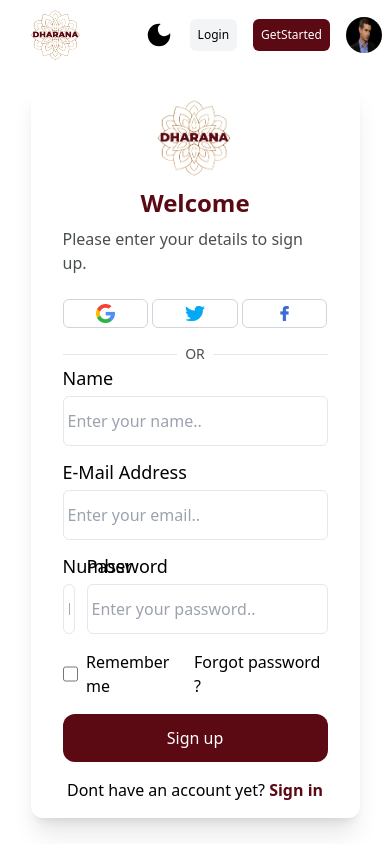
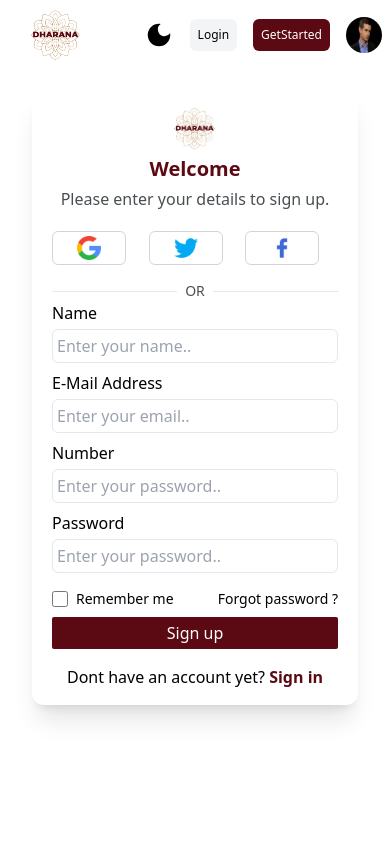
Before and after one commit to srinathlee/BlogsiteFrontend, a React (Create React App) app: page /register in a window 390 px wide. Built offline with nearby package versions, Linux system fonts and the light colour scheme.

Commit message:
responsive changes of mobile

```diff
--- a/src/components/register.js
+++ b/src/components/register.js
@@ -7,62 +7,62 @@ import { Link } from "react-router-dom";
 
 const Register = () => {
   return (
-    <div className="dark:bg-black  flex px-8 flex-row justify-center items-center h-[90vh] login-bg-container">
-      <div className="px-8 py-4 max-w-450px] w-[500px] h-fit shadow-xl rounded-xl bg-white  dark:bg-black dark:border">
-        <div className="flex flex-col items-center gap-2">
-          <img className="w-36" src={logo} />
-          <h1 className="font-semibold text-2xl text-[#5B0913] dark:text-white">Welcome</h1>
-          <p className="text-[#494e51] text-md">
+    <div className="dark:bg-black  flex px-8 flex-row justify-center items-center py-5 login-bg-container">
+      <div className="px-5 md:px-8 py-4 max-w-450px] w-[500px] h-fit shadow-xl rounded-xl bg-white  dark:bg-black dark:border">
+        <div className="flex flex-col items-center gap-1 md:gap-2">
+          <img className="w-20 md:w-36" src={logo} />
+          <h1 className="font-semibold text-xl md:text-2xl text-[#5B0913] dark:text-white">Welcome</h1>
+          <p className="text-[#494e51] text-base md:text-md">
             Please enter your details to sign up.
           </p>
           <div className="grid grid-cols-3 grid-flow-row my-4 w-[100%] gap-1 ">
-            <div className="border border-gray-300 w-fit h-fit px-8 py-1 sm:px-14 sm:py-3  rounded-md bg hover:cursor-pointer">
+            <div className="border border-gray-300 w-fit h-fit px-6 md:px-8 py-1 sm:px-14 sm:py-3  rounded-md bg hover:cursor-pointer">
               <img className="w-6 " src={google} />
             </div>
-            <div className="border border-gray-300 w-fit h-fit px-8 py-1 sm:px-14 sm:py-3  rounded-md bg  hover:cursor-pointer">
+            <div className="border border-gray-300 w-fit h-fit px-6 md:px-8 py-1 sm:px-14 sm:py-3  rounded-md bg  hover:cursor-pointer">
               <img className="w-6" src={twitter} />
             </div>
-            <div className="border border-gray-300 w-fit h-fit  px-8 py-1 sm:px-14 sm:py-3  hover:cursor-pointer rounded-md bg">
+            <div className="border border-gray-300 w-fit h-fit  px-6 md:px-8 py-1 sm:px-14 sm:py-3  hover:cursor-pointer rounded-md bg">
               <img className="w-6" src={facebook} />
             </div>
           </div>
         </div>
-        <div className="flex items-center flex-row gap-2 md-4">
+        <div className="flex items-center flex-row gap-2 ">
           <hr className="w-[50%]" />
           <p className="text-[#494e51] text-sm">OR</p>
           <hr className="w-[50%]" />
         </div>
 
-        <div className="grid grid-cols-2 gap-3">
+        <div className="grid grid-cols-2 gap-2 md:gap-3">
           <div className="flex flex-col gap-1 col-span-4 ">
-            <label className="text-lg dark:text-white">Name</label>
+            <label className="text-base md:text-lg dark:text-white">Name</label>
             <input
               type="text"
-              className="hover:shadow-sm border border-gray-200 outline-none py-3 text-md rounded-md px-1 dark:bg-black"
+              className="hover:shadow-sm border border-gray-200 outline-none py-1 md:py-3 text-md rounded-md px-1 dark:bg-black"
               placeholder="Enter your name.."
             />
           </div>
           <div className="flex flex-col gap-1 col-span-4 ">
-            <label className="text-lg dark:text-white">E-Mail Address</label>
+            <label className="text-base md:text-lg dark:text-white">E-Mail Address</label>
             <input
               type="text"
-              className="border hover:shadow-sm border-gray-200 outline-none py-3 text-md rounded-md px-1 dark:bg-black"
+              className="border hover:shadow-sm border-gray-200 outline-none py-1 md:py-3 text-md rounded-md px-1 dark:bg-black"
               placeholder="Enter your email.."
             />
           </div>
-          <div className="flex flex-col gap-1 col-span-2">
-            <label className="text-lg  dark:text-white">Number</label>
+          <div className="flex flex-col gap-1 col-span-4 md:col-span-2">
+            <label className="text-base md:text-lg dark:text-white">Number</label>
             <input
               type="text"
-              className="border hover:shadow-sm  border-gray-200 outline-none py-3 text-md rounded-md px-1 dark:bg-black"
+              className="border hover:shadow-sm  border-gray-200 outline-none py-1 md:py-3 text-md rounded-md px-1 dark:bg-black"
               placeholder="Enter your password.."
             />
                </div>
-            <div className="flex flex-col gap-1 col-span-2 ">
-              <label className="text-lg dark:text-white">Password</label>
+            <div className="flex flex-col gap-1 col-span-4 md:col-span-2">
+              <label className="text-base md:text-lg dark:text-white">Password</label>
               <input
                 type="text"
-                className="border hover:shadow-sm  border-gray-200 outline-none py-3 text-md rounded-md px-1 dark:bg-black"
+                className="border hover:shadow-sm  border-gray-200 outline-none py-1 md:py-3 text-md rounded-md px-1 dark:bg-black"
                 placeholder="Enter your password.."
               />
             </div>
@@ -73,13 +73,13 @@ const Register = () => {
         <div className="flex items-center justify-between mt-4">
           <div className="flex items-center gap-2 ">
             <input id="login-checkbox" className="h-4 w-4 " type="checkbox" />
-            <label htmlFor="login-checkbox" className="text-base  dark:text-white">
+            <label htmlFor="login-checkbox" className="md:text-base text-sm  dark:text-white">
               Remember me
             </label>
           </div>
-          <p className="text-base dark:text-white">Forgot password ?</p>
+          <p className="md:text-base text-sm dark:text-white">Forgot password ?</p>
         </div>
-        <button className="bg-[#5B0913] rounded-xl  text-white px-4 w-[100%] py-3 mt-4 ">
+        <button className="bg-[#5B0913] rounded-sm md:rounded-xl  text-white px-4 w-[100%] py-1 md:py-3 mt-2 md:mt-4 ">
           Sign up
         </button>
         <p className="text-center mt-4 dark:text-white">
--- a/src/components/userLibrary.js
+++ b/src/components/userLibrary.js
@@ -69,7 +69,7 @@ const UserLibrary = () => {
             </div>
           </div>
 
-          <div className="  static col-span-3 md:col-span-1 border-t md:border-l  px-10 md:pl-10 pt-10   ">
+          <div className="  static col-span-3 md:col-span-1 border-t md:border-l   md:pl-10 pt-10   ">
            <div className="flex flex-col gap-8 sticky top-10">
            <div className="h-fit lg:block  grid-cols-1  ">
               <h className="text-base font-bold dark:text-white">
--- a/src/components/userProfile.js
+++ b/src/components/userProfile.js
@@ -87,8 +87,8 @@ const UserProfile = () => {
         <div className=" order-1 md:order-2 static col-span-3 md:col-span-1 border-l px-5 md:px-10 md:pl-10 pt-10 flex flex-col gap-4 md:sticky top-10 ">
          <div className="md:sticky top-10">
          <img className="w-32 h-32 rounded-full" src={userProfile} />
-          <h1 className="font-semibold text-xl  text-[#5B0913] dark:text-white">Srinath_5255</h1>
-          <div className="flex flex-col gap-3 ">
+          <h1 className="font-semibold text-xl  mb-2  text-[#5B0913] dark:text-white">Srinath_5255</h1>
+          <div className="flex flex-col gap-1 ">
             <p className="text-xl font-semibold">Bio : </p>
             <p className="text-lg">
               I write about the history of plants and plant-based diets,
--- a/src/utils/navbar.js
+++ b/src/utils/navbar.js
@@ -37,7 +37,7 @@ const Navbar = () => {
     console.log(drkMode);
   };
   return (
-    <div className=" border:none bg-gray-white py-2 dark:bg-black text-white px-2 md:px-4 lg:px-8 flex justify-between items-center ">
+    <div className=" border:none dark:border-b dark:border-0  dark:border-gray-2  bg-gray-white py-2 dark:bg-black text-white px-2 md:px-4 lg:px-8 flex justify-between items-center ">
       <div>
         <Link to="/">
           <img className="w-24" src={logo} />
```
Also changed, not shown: src/components/loginpage.js (+12 -12 lines).
